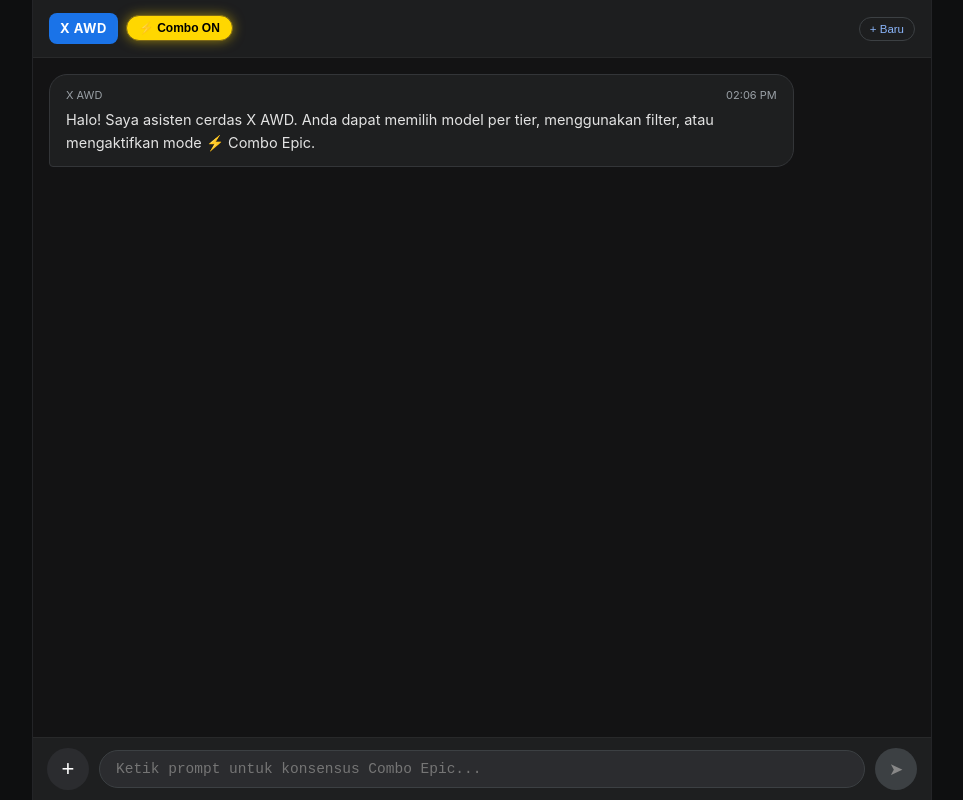
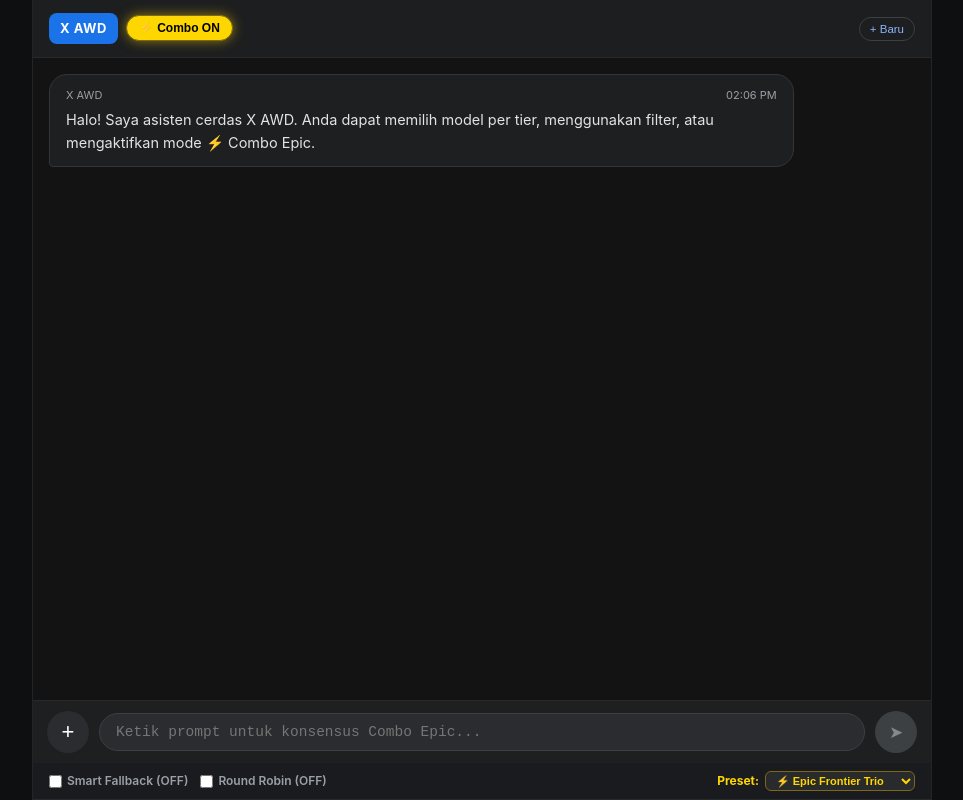
Before and after one commit to 042627256/xawd-platform, a React (Vite) app: page / in a window 1280 px wide. Both pictures are taken after a click on the button "⚡ Combo Epic". Shown: the whole page, without its empty margins (158-1121 px from the left). Built offline with nearby package versions, Linux system fonts and the light colour scheme.

Commit message:
feat(ui): successfully mounted facelift toolbar

```diff
--- a/src/App.tsx
+++ b/src/App.tsx
@@ -31,6 +31,9 @@ export default function App() {
   const [selectedTier, setSelectedTier] = useState<string>('ALL');
   const [sortBy, setSortBy] = useState<'name' | 'tier' | 'provider'>('name');
   const [isComboActive, setIsComboActive] = useState(false);
+  const [comboPreset, setComboPreset] = useState("epic");
+  const [enableFallback, setEnableFallback] = useState(false);
+  const [enableRoundRobin, setEnableRoundRobin] = useState(false);
 
   // State Chat & Action Sheet
   const [messages, setMessages] = useState<ChatMessage[]>([
@@ -327,6 +330,32 @@ export default function App() {
           </div>
         </header>
 
+        {/* FACELIFT CONTROLS TOOLBAR */}
+        <div className="facelift-toolbar" style={{ display: "flex", alignItems: "center", justifyContent: "space-between", padding: "8px 16px", background: "#1a1b1e", borderBottom: "1px solid #28292a", fontSize: "12px", zIndex: 90, flexWrap: "wrap", gap: "8px" }}>
+          <div style={{ display: "flex", alignItems: "center", gap: "12px" }}>
+            <label style={{ display: "inline-flex", alignItems: "center", gap: "5px", cursor: "pointer", color: enableFallback ? "#10b981" : "#9aa0a6", fontWeight: 600 }}>
+              <input type="checkbox" checked={enableFallback} onChange={e => setEnableFallback(e.target.checked)} style={{ accentColor: "#10b981" }} />
+              <span>Smart Fallback {enableFallback ? "(ON)" : "(OFF)"}</span>
+            </label>
+            <label style={{ display: "inline-flex", alignItems: "center", gap: "5px", cursor: "pointer", color: enableRoundRobin ? "#38bdf8" : "#9aa0a6", fontWeight: 600 }}>
+              <input type="checkbox" checked={enableRoundRobin} onChange={e => setEnableRoundRobin(e.target.checked)} style={{ accentColor: "#38bdf8" }} />
+              <span>Round Robin {enableRoundRobin ? "(ON)" : "(OFF)"}</span>
+            </label>
+          </div>
+          {isComboActive && (
+            <div style={{ display: "inline-flex", alignItems: "center", gap: "6px" }}>
+              <span style={{ color: "#ffd700", fontWeight: "bold" }}>Preset:</span>
+              <select value={comboPreset} onChange={e => setComboPreset(e.target.value)} style={{ background: "#282a2c", color: "#ffd700", border: "1px solid #7c6818", borderRadius: "6px", padding: "2px 6px", fontSize: "11px", fontWeight: "bold", outline: "none" }}>
+                <option value="epic">⚡ Epic Frontier Trio</option>
+                <option value="ultra">⚡ Ultra Apex</option>
+                <option value="high">⚡ High Logic & Code</option>
+                <option value="medium">⚡ Medium Balanced</option>
+                <option value="low">⚡ Low Speed Trio</option>
+              </select>
+            </div>
+          )}
+        </div>
+
         <main className="chat-scroll-row">
           {messages.map(msg => (
             <div key={msg.id} className={`msg-line ${msg.role}`}>
```
Also changed, not shown: 3 other files (tests, documents, lock files or other folders).
